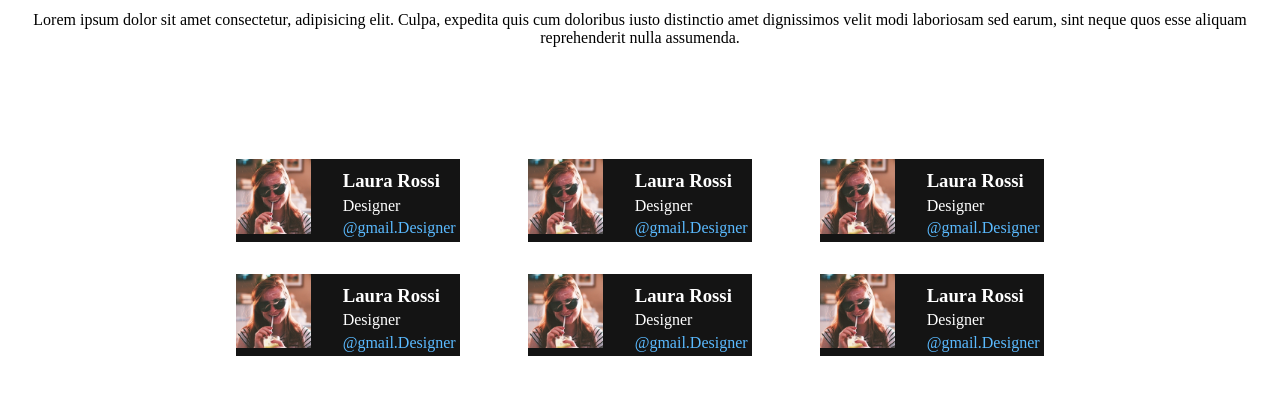
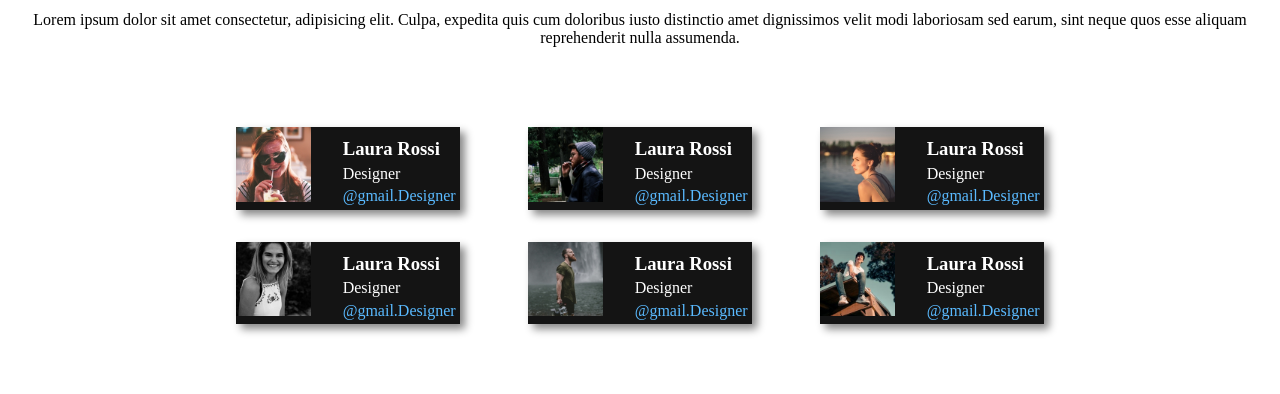
Before and after one commit to Cristian-Lazzari/html-css-float-cards, a plain HTML site: page index.html in a window 1280 px wide. Shown: the part 90-484 px from the top of the page. Drawn offline with Linux system fonts and the light colour scheme.

Commit message:
shadow-box

```diff
--- a/assets/style.css
+++ b/assets/style.css
@@ -17,13 +17,12 @@ h1{
 }
 
 .photocontainer{
-    margin-top: 2rem;
     padding: 5rem;
 }
 
 .card{
     display: inline-block;
-    height: calc();
+    height: width / 3;
     width: calc(100% / 3 - 2rem * 4);
     background-color: rgb(20, 20, 20);
     color: white;
@@ -31,6 +30,7 @@ h1{
     margin-right: 2rem;
     margin-bottom: 2rem;
     text-align: left;
+    box-shadow: 5px 5px 8px #888888;
 }
 
 .card > img{
--- a/index.html
+++ b/index.html
@@ -23,7 +23,7 @@
 
             </div>
             <div class="card">
-                <img src="assets/img/female1.png" alt="">
+                <img src="assets/img/male1.png" alt="">
                 <h3>Laura Rossi</h3>
 
                 <span>Designer</span>
@@ -32,7 +32,7 @@
 
             </div>
             <div class="card">
-                <img src="assets/img/female1.png" alt="">
+                <img src="assets/img/female2.png" alt="">
                 <h3>Laura Rossi</h3>
 
                 <span>Designer</span>
@@ -42,7 +42,7 @@
             </div>
 
             <div class="card">
-                <img src="assets/img/female1.png" alt="">
+                <img src="assets/img/female3.png" alt="">
                 <h3>Laura Rossi</h3>
 
                 <span>Designer</span>
@@ -51,7 +51,7 @@
 
             </div>
             <div class="card">
-                <img src="assets/img/female1.png" alt="">
+                <img src="assets/img/male2.png" alt="">
                 <h3>Laura Rossi</h3>
 
                 <span>Designer</span>
@@ -60,7 +60,7 @@
 
             </div>
             <div class="card">
-                <img src="assets/img/female1.png" alt="">
+                <img src="assets/img/male3.png" alt="">
                 <h3>Laura Rossi</h3>
 
                 <span>Designer</span>
```
